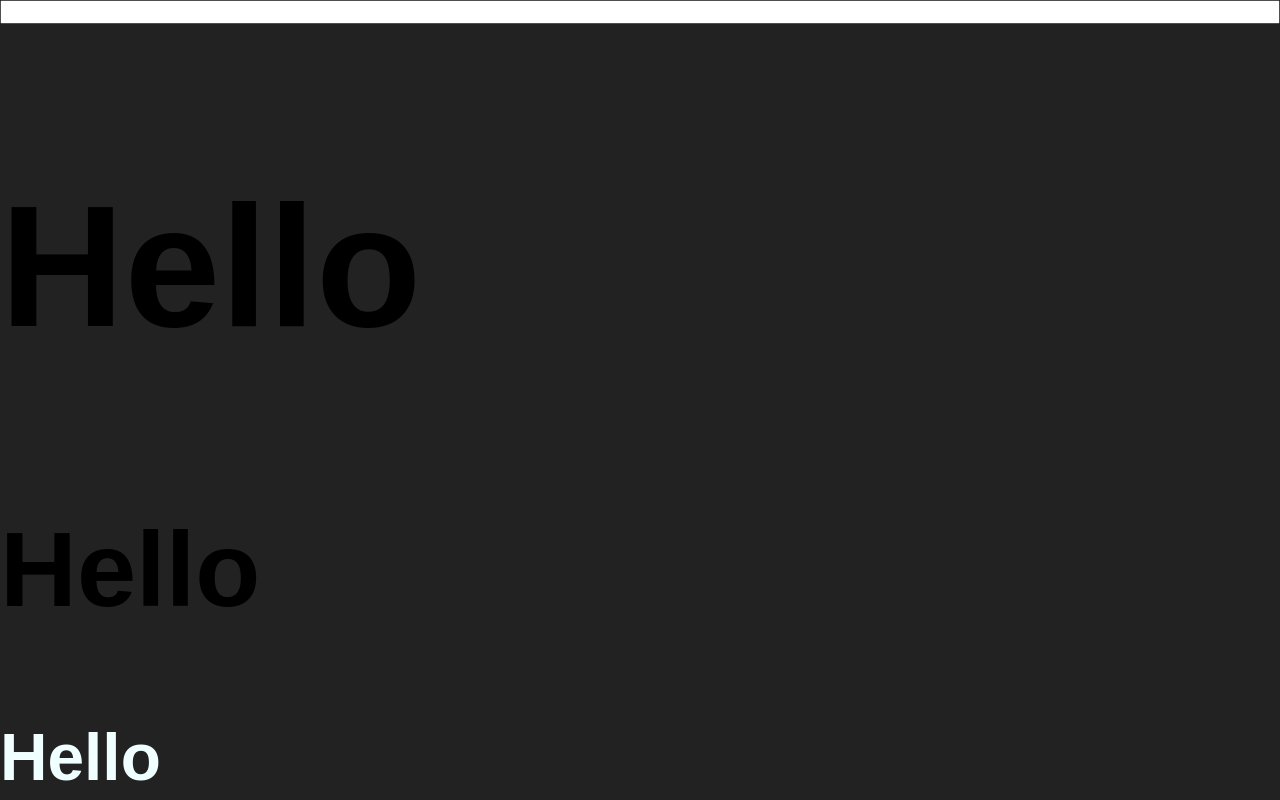
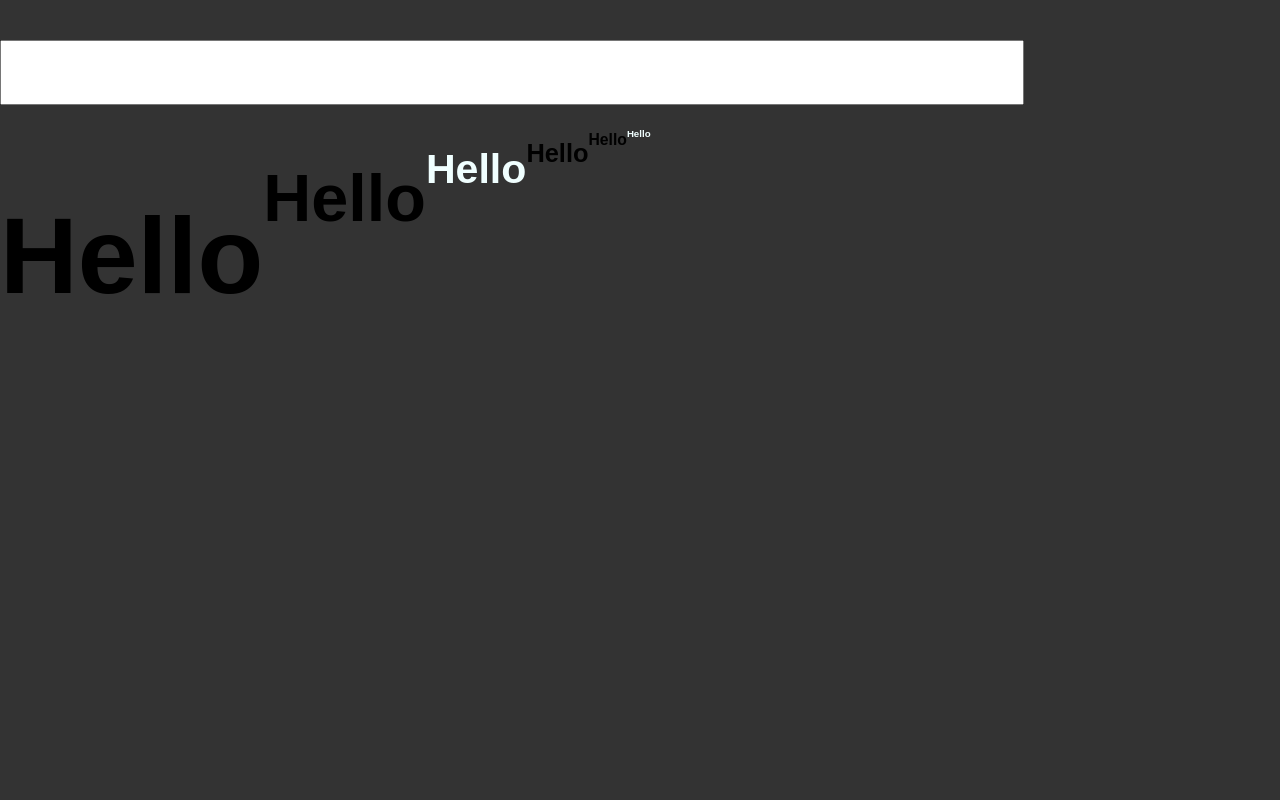
Before and after one commit to giordancodes/borderline, a website: page index.html in a window 1280 px wide. Shown: the top 800 px of the page. Drawn offline with nearby package versions, Linux system fonts and the light colour scheme.

Commit message:
small adjustments

```diff
--- a/gulpfile.js
+++ b/gulpfile.js
@@ -16,7 +16,8 @@ gulp.task('bs', function() {
 	browserSync.init({
 		server: {
             baseDir: "./"
-        }
+        },
+		open: false
 	});
 });
 
--- a/index.html
+++ b/index.html
@@ -9,13 +9,18 @@
 
 <!--	section.input-->
 	<section class="input">
+
 		<input type="text" id="one">
+
+		<div class="headings flex">
 			<h1>Hello</h1>
 			<h2>Hello</h2>
 			<h3>Hello</h3>
 			<h4>Hello</h4>
 			<h5>Hello</h5>
 			<h6>Hello</h6>
+		</div>
+
 	</section>
 <!--	/section.input-->
 
--- a/js/app.js
+++ b/js/app.js
@@ -1,8 +1,8 @@
 'use strict';
 
+var app = {};
+
 $(function () {
-
-	var app = {};
 
 	app.inputOne = function () {
 		console.log('eyyyy');
--- a/js/borderline.esnext.js
+++ b/js/borderline.esnext.js
@@ -1,8 +1,6 @@
+let app = {};
+
 $( ()=>	{
-
-
-	let app = {};
-
 
 	app.inputOne = ()=>{
 		console.log('eyyyy');
--- a/js/borderline.js
+++ b/js/borderline.js
@@ -1,19 +1,15 @@
-$(function()	{
+'use strict';
+
+var app = {};
+
+$(function () {
 
 
-
-
-
+	app.inputOne = function () {
+		console.log('eyyyy');
+	};
 });
 
-
-
-
-
-
-
-
-
-$(document).ready(function() {
-
+$(document).ready(function () {
+	app.inputOne();
 });
--- a/sass/style.scss
+++ b/sass/style.scss
@@ -5,12 +5,20 @@ $ms-base: .6em;
 $ms-ratio: $golden;
 
 body {
-	background: #222;
+	background: #333;
+	font-size: 62.5%;
 }
 
 section.input{
+	.flex{
+		display: flex;
+		flex-wrap: wrap;
+	}
 	#one{
-		width: 100%;
+		width: 80%;
+		margin-top: 40px;
+		padding: 1rem;
+		font-size: ms(2.6)
 	}
 	h1{
 		font-size: ms(6);
```
Also changed, not shown: style.css, 1 other file. Lines whose indentation alone changed are shown as unchanged.
